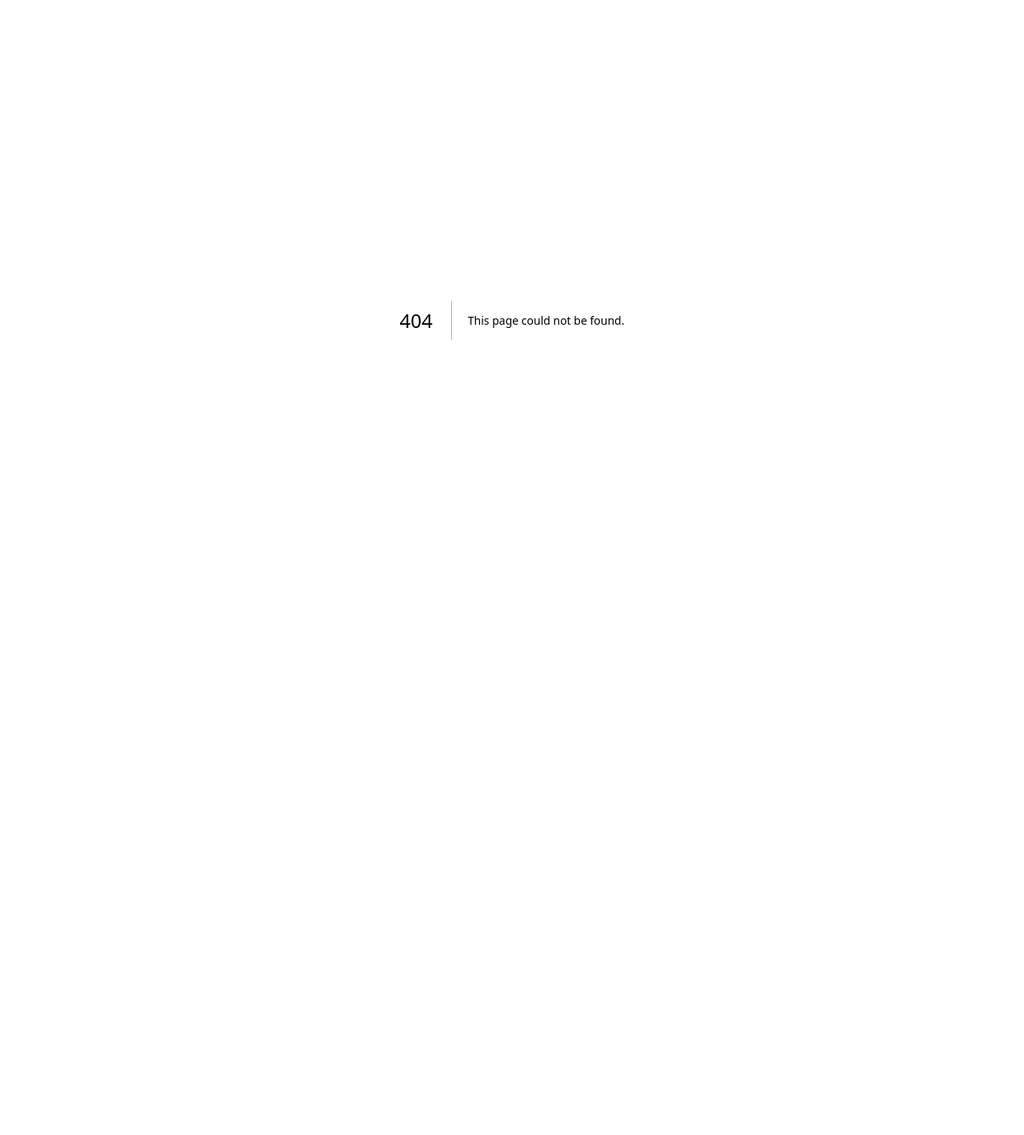
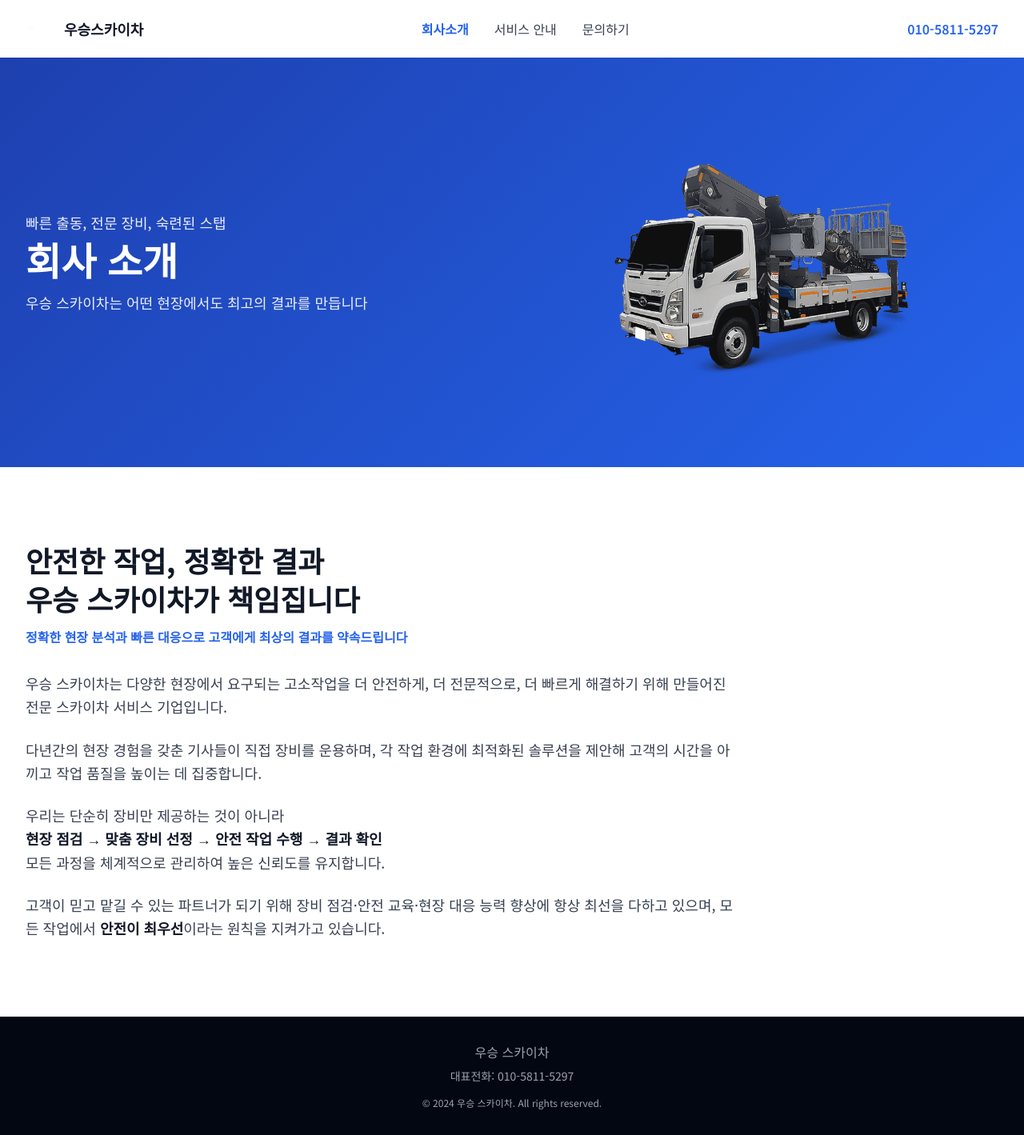
Before and after one commit to gustn0117/wooseung-skycar, a Next.js app: page /about in a window 1280 px wide. Before the commit this address had no page. Shown: the whole page at 80% size. Before the commit the page ends 800 px from the top, so only its background shows below. Built offline with nearby package versions, Linux system fonts and the light colour scheme.

Commit message:
Update to match original site: add about page, process descriptions, marquee reviews, updated text

```diff
--- /dev/null
+++ b/src/app/about/page.tsx
@@ -0,0 +1,122 @@
+import Image from 'next/image';
+import Link from 'next/link';
+
+export default function AboutPage() {
+  return (
+    <main className="overflow-hidden">
+      {/* Header/Navigation */}
+      <header className="sticky top-0 z-50 bg-white shadow-sm">
+        <nav className="max-w-container flex items-center justify-between py-4">
+          <Link href="/" className="flex items-center gap-2">
+            <div className="w-10 h-10 relative">
+              <Image
+                src="/images/logo.png"
+                alt="우승 스카이차 로고"
+                fill
+                className="object-contain"
+              />
+            </div>
+            <span className="text-lg font-bold text-gray-900">우승스카이차</span>
+          </Link>
+
+          <div className="hidden md:flex items-center gap-8">
+            <Link
+              href="/about"
+              className="text-primary font-semibold transition-colors"
+            >
+              회사소개
+            </Link>
+            <Link
+              href="/#services"
+              className="text-gray-700 hover:text-primary transition-colors"
+            >
+              서비스 안내
+            </Link>
+            <Link
+              href="/#contact"
+              className="text-gray-700 hover:text-primary transition-colors"
+            >
+              문의하기
+            </Link>
+          </div>
+
+          <a
+            href="tel:010-5811-5297"
+            className="text-primary font-semibold hover:text-blue-700 transition-colors"
+          >
+            010-5811-5297
+          </a>
+        </nav>
+      </header>
+
+      {/* Hero Banner */}
+      <section className="gradient-blue text-white py-16 md:py-24">
+        <div className="max-w-container flex flex-col md:flex-row items-center gap-8">
+          <div className="flex-1">
+            <p className="text-lg mb-2 opacity-90">빠른 출동, 전문 장비, 숙련된 스탭</p>
+            <h1 className="text-4xl md:text-5xl font-bold mb-4">회사 소개</h1>
+            <p className="text-lg opacity-90 max-w-xl">
+              우승 스카이차는 어떤 현장에서도 최고의 결과를 만듭니다
+            </p>
+          </div>
+          <div className="flex-1 hidden md:block relative h-80">
+            <Image
+              src="/images/truck.png"
+              alt="우승 스카이차"
+              fill
+              className="object-contain"
+              priority
+            />
+          </div>
+        </div>
+      </section>
+
+      {/* About Content */}
+      <section className="section-padding">
+        <div className="max-w-container">
+          <h2 className="text-3xl md:text-4xl font-bold text-gray-900 mb-2">
+            안전한 작업, 정확한 결과
+          </h2>
+          <h2 className="text-3xl md:text-4xl font-bold text-gray-900 mb-4">
+            우승 스카이차가 책임집니다
+          </h2>
+          <p className="text-primary font-semibold mb-8">
+            정확한 현장 분석과 빠른 대응으로 고객에게 최상의 결과를 약속드립니다
+          </p>
+
+          <div className="space-y-6 text-gray-700 text-lg leading-relaxed max-w-4xl">
+            <p>
+              우승 스카이차는 다양한 현장에서 요구되는 고소작업을
+              더 안전하게, 더 전문적으로, 더 빠르게 해결하기 위해 만들어진 전문 스카이차 서비스 기업입니다.
+            </p>
+            <p>
+              다년간의 현장 경험을 갖춘 기사들이 직접 장비를 운용하며,
+              각 작업 환경에 최적화된 솔루션을 제안해 고객의 시간을 아끼고 작업 품질을 높이는 데 집중합니다.
+            </p>
+            <p>
+              우리는 단순히 장비만 제공하는 것이 아니라<br />
+              <span className="font-semibold text-gray-900">현장 점검 → 맞춤 장비 선정 → 안전 작업 수행 → 결과 확인</span><br />
+              모든 과정을 체계적으로 관리하여 높은 신뢰도를 유지합니다.
+            </p>
+            <p>
+              고객이 믿고 맡길 수 있는 파트너가 되기 위해
+              장비 점검·안전 교육·현장 대응 능력 향상에 항상 최선을 다하고 있으며,
+              모든 작업에서 <span className="font-semibold text-gray-900">안전이 최우선</span>이라는 원칙을 지켜가고 있습니다.
+            </p>
+          </div>
+        </div>
+      </section>
+
+      {/* Footer */}
+      <footer className="bg-gray-950 text-gray-400 py-8">
+        <div className="max-w-container text-center">
+          <p className="mb-2">우승 스카이차</p>
+          <p className="text-sm">
+            대표전화: 010-5811-5297
+          </p>
+          <p className="text-xs mt-4">© 2024 우승 스카이차. All rights reserved.</p>
+        </div>
+      </footer>
+    </main>
+  );
+}
--- a/src/app/page.tsx
+++ b/src/app/page.tsx
@@ -2,13 +2,13 @@
 
 import React, { useState } from 'react';
 import Image from 'next/image';
+import Link from 'next/link';
 
 export default function Home() {
   const [expandedFAQ, setExpandedFAQ] = useState<number | null>(0);
   const [formData, setFormData] = useState({
-    name: '',
+    phone: '',
     email: '',
-    message: '',
   });
 
   const faqItems = [
@@ -35,29 +35,25 @@ export default function Home() {
       name: "정은서",
       photo: "/images/review1.jpg",
       text: "높은 층 유리 청소가 필요해 문의했는데, 장비 상태도 좋고 작업도 매끄러웠습니다. 안전 장비를 철저히 착용하고 작업하셔서 믿음이 갔습니다.",
-      rating: 5
     },
     {
       name: "이승훈",
       photo: "/images/review2.jpg",
       text: "통신선 점검 때문에 급히 연락드렸는데, 당일 바로 출동해주셔서 정말 도움됐습니다. 현장 상황 설명도 이해하기 쉽게 해주셔서 좋았어요.",
-      rating: 5
     },
     {
       name: "박지현",
       photo: "/images/review3.jpg",
       text: "외벽 청소 작업을 요청했는데 기사님이 너무 친절하고 전문적이셨어요. 작업 전후 비교 사진까지 보내주셔서 더 신뢰가 갔습니다.",
-      rating: 5
     },
     {
       name: "김도윤",
       photo: "/images/review4.jpg",
       text: "간판 철거 작업을 맡겼는데, 현장 파악부터 안전조치까지 정말 꼼꼼했습니다. 작업 속도도 빨라 부담 없이 진행할 수 있었어요",
-      rating: 5
     }
   ];
 
-  const handleFormChange = (e: React.ChangeEvent<HTMLInputElement | HTMLTextAreaElement>) => {
+  const handleFormChange = (e: React.ChangeEvent<HTMLInputElement>) => {
     const { name, value } = e.target;
     setFormData(prev => ({
       ...prev,
@@ -68,7 +64,7 @@ export default function Home() {
   const handleFormSubmit = (e: React.FormEvent) => {
     e.preventDefault();
     console.log('Form submitted:', formData);
-    setFormData({ name: '', email: '', message: '' });
+    setFormData({ phone: '', email: '' });
     alert('문의가 접수되었습니다. 감사합니다!');
   };
 
@@ -84,7 +80,7 @@ export default function Home() {
       {/* Header/Navigation */}
       <header className="sticky top-0 z-50 bg-white shadow-sm">
         <nav className="max-w-container flex items-center justify-between py-4">
-          <div className="flex items-center gap-2">
+          <Link href="/" className="flex items-center gap-2">
             <div className="w-10 h-10 relative">
               <Image
                 src="/images/logo.png"
@@ -94,15 +90,15 @@ export default function Home() {
               />
             </div>
             <span className="text-lg font-bold text-gray-900">우승스카이차</span>
-          </div>
+          </Link>
 
           <div className="hidden md:flex items-center gap-8">
-            <button
-              onClick={() => scrollToSection('about')}
+            <Link
+              href="/about"
               className="text-gray-700 hover:text-primary transition-colors"
             >
               회사소개
-            </button>
+            </Link>
             <button
               onClick={() => scrollToSection('services')}
               className="text-gray-700 hover:text-primary transition-colors"
@@ -135,7 +131,7 @@ export default function Home() {
               우승 스카이차
             </h1>
             <p className="text-lg opacity-90 mb-8 max-w-xl">
-              높은 곳의 모든 작업을 안전하고 신속하게 처리하는 전문가입니다.
+              우승 스카이차는 스카이차·고소작업차 전문 대여 업체로 어떤 환경에서도 안전하고 정확한 작업을 보장합니다
             </p>
             <a
               href="tel:010-5811-5297"
@@ -171,33 +167,36 @@ export default function Home() {
       {/* Process Section */}
       <section id="services" className="bg-gray-50 section-padding">
         <div className="max-w-container">
-          <div className="grid grid-cols-3 md:grid-cols-5 gap-4 md:gap-8 items-center">
+          <div className="grid md:grid-cols-5 gap-4 md:gap-8 items-start">
             {/* Step 1 */}
             <div className="process-step">
               <div className="process-icon">
                 <span className="text-2xl">📞</span>
               </div>
-              <p className="text-center font-semibold text-gray-800">010-5811-5297 문의</p>
+              <p className="text-center font-semibold text-gray-800 mb-2">010-5811-5297 문의</p>
+              <p className="text-center text-sm text-gray-500">현장 상황과 필요한 작업 내용을 알려주세요. 가장 적합한 견적을 바로 추천해드립니다</p>
             </div>
 
-            <div className="hidden md:flex items-center justify-center text-2xl text-gray-400">→</div>
+            <div className="hidden md:flex items-center justify-center text-2xl text-gray-400 pt-8">→</div>
 
             {/* Step 2 */}
             <div className="process-step">
               <div className="process-icon">
                 <span className="text-2xl">👤</span>
               </div>
-              <p className="text-center font-semibold text-gray-800">담당자 배정</p>
+              <p className="text-center font-semibold text-gray-800 mb-2">담당자 배정</p>
+              <p className="text-center text-sm text-gray-500">요청 내용을 바탕으로 전담 담당자가 배정됩니다. 신속한 소통으로 작업 준비를 완성합니다</p>
             </div>
 
-            <div className="hidden md:flex items-center justify-center text-2xl text-gray-400">→</div>
+            <div className="hidden md:flex items-center justify-center text-2xl text-gray-400 pt-8">→</div>
 
             {/* Step 3 */}
             <div className="process-step">
               <div className="process-icon">
                 <span className="text-2xl">⚙️</span>
               </div>
-              <p className="text-center font-semibold text-gray-800">작업 진행</p>
+              <p className="text-center font-semibold text-gray-800 mb-2">작업 진행</p>
+              <p className="text-center text-sm text-gray-500">안전 기준을 준수하며 계획된 일정에 맞춰 작업을 수행합니다. 높은 완성도와 만족도를 보장합니다</p>
             </div>
           </div>
         </div>
@@ -215,22 +214,25 @@ export default function Home() {
               className="object-cover group-hover:scale-105 transition-transform duration-300"
             />
             <div className="absolute inset-0 bg-black/20 flex items-end justify-end p-8">
-              <button
-                onClick={() => scrollToSection('contact')}
+              <Link
+                href="/about"
                 className="text-white text-lg font-semibold hover:text-accent transition-colors"
               >
                 Learn more about us →
-              </button>
+              </Link>
             </div>
           </div>
 
           {/* About Content */}
           <div className="mb-12">
+            <h2 className="text-3xl md:text-4xl font-bold text-gray-900 mb-2">
+              높은 곳의 작업,
+            </h2>
             <h2 className="text-3xl md:text-4xl font-bold text-gray-900 mb-6">
-              높은 곳의 작업, 우승이 더 안전하게 만듭니다
+              우승이 더 안전하게 만듭니다
             </h2>
-            <p className="text-lg text-gray-600 mb-8 leading-relaxed">
-              우승 스카이차는 고공 작업의 전문성과 안전성을 최우선으로 합니다. 경험 많은 전문 스탭과 정기 점검된 최신 장비로 모든 작업을 완벽하게 수행합니다.
+            <p className="text-lg text-gray-600 mb-8 leading-relaxed max-w-3xl">
+              우승 스카이차는 다양한 현장에 최적화된 스카이차·고소작업 장비를 제공합니다. 숙련된 전문 스탭이 직접 현장을 검토하고, 안전한 작업 진행을 위해 체계적으로 대응합니다. 신속한 출동과 높은 작업 완성도로 고객 만족을 최우선으로 하고 있습니다.
             </p>
 
             {/* Bullet Points */}
@@ -254,10 +256,25 @@ export default function Home() {
 
       {/* FAQ Section */}
       <section id="faq" className="bg-gray-50 section-padding">
-        <div className="max-w-container max-w-2xl mx-auto">
-          <h2 className="text-3xl md:text-4xl font-bold text-center text-gray-900 mb-12">
-            자주 묻는 질문을 모았습니다
+        <div className="max-w-container">
+          <div className="max-w-2xl mx-auto">
+            <h2 className="text-3xl md:text-4xl font-bold text-center text-gray-900 mb-2">
+              자주 묻는
             </h2>
+            <h2 className="text-3xl md:text-4xl font-bold text-center text-gray-900 mb-4">
+              질문을 모았습니다
+            </h2>
+            <p className="text-center text-gray-500 mb-4">
+              고객님들이 가장 많이 문의하시는 내용을 정리했습니다. 혹시 찾으시는 답변이 없다면 언제든지 문의해주세요.
+            </p>
+            <div className="text-center mb-12">
+              <button
+                onClick={() => scrollToSection('contact')}
+                className="text-primary font-semibold hover:text-blue-700 transition-colors"
+              >
+                문의하기
+              </button>
+            </div>
 
             <div className="space-y-2">
               {faqItems.map((item, index) => (
@@ -286,22 +303,32 @@ export default function Home() {
               ))}
             </div>
           </div>
+        </div>
       </section>
 
       {/* Reviews Section */}
-      <section id="reviews" className="bg-blue-50 section-padding">
-        <div className="max-w-container">
-          <h2 className="text-3xl md:text-4xl font-bold text-center text-gray-900 mb-12">
+      <section id="reviews" className="bg-blue-50 section-padding overflow-hidden">
+        <div className="max-w-container mb-12">
+          <h2 className="text-3xl md:text-4xl font-bold text-center text-gray-900 mb-4">
             고객님들의 실제 후기를 소개합니다
           </h2>
+          <p className="text-center text-gray-500 max-w-xl mx-auto">
+            우승 스카이차를 이용해주신 고객님들의 경험을 바탕으로
+            더 안전하고 신뢰할 수 있는 서비스를 만들어가고 있습니다.
+          </p>
+        </div>
 
-          {/* Horizontal Scrolling Container */}
-          <div className="overflow-x-auto pb-4">
-            <div className="flex gap-6 min-w-min">
-              {reviews.map((review, index) => (
+        {/* Infinite scrolling marquee */}
+        <div className="marquee-container">
+          <div className="marquee-track">
+            {[...reviews, ...reviews, ...reviews, ...reviews].map((review, index) => (
               <div key={index} className="review-card">
-                  <div className="flex items-center gap-3 mb-4">
-                    <div className="relative w-12 h-12 rounded-full overflow-hidden flex-shrink-0">
+                <p className="text-gray-700 text-sm leading-relaxed mb-4">
+                  {review.text}
+                </p>
+
+                <div className="flex items-center gap-3 mt-auto">
+                  <div className="relative w-10 h-10 rounded-full overflow-hidden flex-shrink-0">
                     <Image
                       src={review.photo}
                       alt={review.name}
@@ -310,25 +337,12 @@ export default function Home() {
                     />
                   </div>
                   <div>
-                      <p className="font-semibold text-gray-900">{review.name}</p>
-                      <div className="star-rating">
-                        {[...Array(review.rating)].map((_, i) => (
-                          <span key={i} className="star">★</span>
-                        ))}
+                    <p className="font-semibold text-gray-900 text-sm">{review.name}</p>
+                    <p className="text-xs text-blue-600">Review on NAVER</p>
                   </div>
                 </div>
               </div>
-
-                  <p className="text-gray-700 text-sm leading-relaxed mb-3">
-                    {review.text}
-                  </p>
-
-                  <div className="text-xs bg-blue-100 text-blue-800 px-2 py-1 rounded inline-block">
-                    NAVER 실제 후기
-                  </div>
-                </div>
             ))}
-            </div>
           </div>
         </div>
       </section>
@@ -339,56 +353,35 @@ export default function Home() {
           <div className="grid md:grid-cols-2 gap-12 items-center">
             {/* Left Side - CTA Text */}
             <div>
-              <h2 className="text-3xl md:text-4xl font-bold mb-8">
-                함께 안전하고 완성도 높은 작업을 만들어가요!
+              <h2 className="text-3xl md:text-4xl font-bold mb-4">
+                함께 안전하고 완성도
               </h2>
-
-              <div className="space-y-6 mb-8">
-                <div>
-                  <p className="text-gray-300 mb-2">전화</p>
-                  <a
-                    href="tel:010-5811-5297"
-                    className="text-2xl font-semibold hover:text-accent transition-colors"
-                  >
-                    010-5811-5297
-                  </a>
-                </div>
-
-                <div>
-                  <p className="text-gray-300 mb-2">이메일</p>
-                  <a
-                    href="mailto:contact@wooseung-skycar.com"
-                    className="text-lg hover:text-accent transition-colors"
-                  >
-                    contact@wooseung-skycar.com
-                  </a>
-                </div>
-              </div>
+              <h2 className="text-3xl md:text-4xl font-bold mb-6">
+                높은 작업을 만들어가요!
+              </h2>
+              <p className="text-gray-300 text-lg">
+                스카이차가 필요한 작업이 있으신가요?<br />
+                현장 상담부터 출동까지, 우승 스카이차가 빠르고 정확하게 도와드립니다.
+              </p>
             </div>
 
             {/* Right Side - Contact Form */}
             <div className="bg-gray-800 p-8 rounded-lg">
               <form onSubmit={handleFormSubmit} className="space-y-4">
                 <div>
-                  <label htmlFor="name" className="block text-sm font-medium mb-2">
-                    이름
-                  </label>
                   <input
-                    type="text"
-                    id="name"
-                    name="name"
-                    value={formData.name}
+                    type="tel"
+                    id="phone"
+                    name="phone"
+                    value={formData.phone}
                     onChange={handleFormChange}
                     required
-                    className="w-full px-4 py-2 bg-gray-700 text-white rounded border border-gray-600 focus:border-primary focus:outline-none"
-                    placeholder="성함을 입력해주세요"
+                    className="w-full px-4 py-3 bg-gray-700 text-white rounded border border-gray-600 focus:border-primary focus:outline-none"
+                    placeholder="010-5811-5297"
                   />
                 </div>
 
                 <div>
-                  <label htmlFor="email" className="block text-sm font-medium mb-2">
-                    이메일
-                  </label>
                   <input
                     type="email"
                     id="email"
@@ -396,32 +389,16 @@ export default function Home() {
                     value={formData.email}
                     onChange={handleFormChange}
                     required
-                    className="w-full px-4 py-2 bg-gray-700 text-white rounded border border-gray-600 focus:border-primary focus:outline-none"
-                    placeholder="이메일을 입력해주세요"
+                    className="w-full px-4 py-3 bg-gray-700 text-white rounded border border-gray-600 focus:border-primary focus:outline-none"
+                    placeholder="your@email.com"
                   />
-                </div>
-
-                <div>
-                  <label htmlFor="message" className="block text-sm font-medium mb-2">
-                    문의 내용
-                  </label>
-                  <textarea
-                    id="message"
-                    name="message"
-                    value={formData.message}
-                    onChange={handleFormChange}
-                    required
-                    rows={4}
-                    className="w-full px-4 py-2 bg-gray-700 text-white rounded border border-gray-600 focus:border-primary focus:outline-none resize-none"
-                    placeholder="문의 내용을 입력해주세요"
-                  ></textarea>
                 </div>
 
                 <button
                   type="submit"
                   className="w-full btn-accent py-3 rounded font-semibold transition-colors"
                 >
-                  문의 접수
+                  문의하기
                 </button>
               </form>
             </div>
@@ -434,7 +411,7 @@ export default function Home() {
         <div className="max-w-container text-center">
           <p className="mb-2">우승 스카이차</p>
           <p className="text-sm">
-            대표전화: 010-5811-5297 | 이메일: contact@wooseung-skycar.com
+            대표전화: 010-5811-5297
           </p>
           <p className="text-xs mt-4">© 2024 우승 스카이차. All rights reserved.</p>
         </div>
```
Also changed, not shown: src/app/globals.css (+23 -5 lines). Lines whose indentation alone changed are shown as unchanged.
